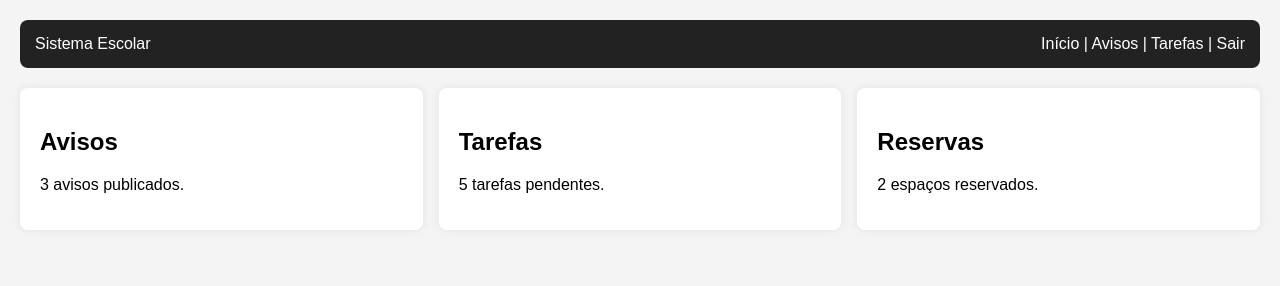
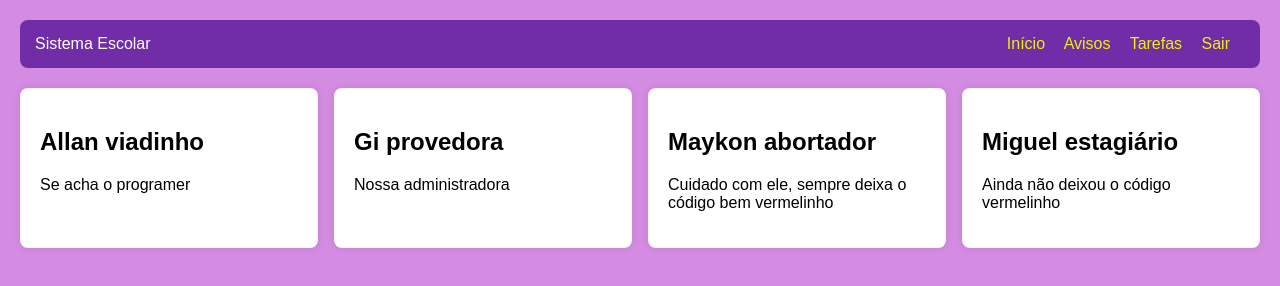
Before and after one commit to bianca911/projeto-frontback-2tri-atividades, a plain HTML site: page front/atividade5/index.html in a window 1280 px wide. Drawn offline with Linux system fonts and the light colour scheme.

Commit message:
terminei essa bomba

```diff
--- a/front/atividade5/index.html
+++ b/front/atividade5/index.html
@@ -7,29 +7,38 @@
     <title>Qualquer coisa</title>
 </head>
 <body>
-    <div class="menu">
-    <div>Sistema Escolar</div>
-    <div>
-       Início | Avisos | Tarefas | Sair
-    </div>
+
+  <div class="menu">
+  <div>Sistema Escolar</div>
+      <nav>
+        <a href="inicio">Início</a>
+        <a href="avisos">Avisos</a>
+        <a href="tarefas">Tarefas</a>
+        <a href="sair">Sair</a>
+      </nav>
   </div>
 
   <div class="cards">
     <div class="card">
-      <h2>Avisos</h2>
-      <p>3 avisos publicados.</p>
+      <h2>Allan viadinho</h2>
+      <p>Se acha o programer</p>
     </div>
 
     <div class="card">
-      <h2>Tarefas</h2>
-      <p>5 tarefas pendentes.</p>
+      <h2>Gi provedora</h2>
+      <p>Nossa administradora</p>
     </div>
 
     <div class="card">
-      <h2>Reservas</h2>
-      <p>2 espaços reservados.</p>
+      <h2>Maykon abortador</h2>
+      <p>Cuidado com ele, sempre deixa o código bem vermelinho</p>
     </div>
-  </div>
+
+    <div class="card">
+      <h2>Miguel estagiário</h2>
+      <p>Ainda não deixou o código vermelinho</p>
+    </div>
+
 
 </body>
 </html>
--- a/front/atividade5/style.css
+++ b/front/atividade5/style.css
@@ -2,13 +2,13 @@ body {
   font-family: Arial, sans-serif;
   margin: 0;
   padding: 20px;
-      background-color: #f4f4f4;
+  background-color: #d48be2;
 }
 
 .menu {
   display: flex;
   justify-content: space-between;
-      background-color: #222;
+  background-color: #702da7;
   color: white;
   padding: 15px;
   border-radius: 8px;
@@ -29,3 +29,9 @@ body {
   border-radius: 8px;
   box-shadow: 0 0 8px rgba(0, 0, 0, 0.08);
 }
+
+a {
+  color: rgb(238, 241, 7);
+  text-decoration: none;
+  margin-right: 15px;
+}
```
Lines whose indentation alone changed are shown as unchanged.
